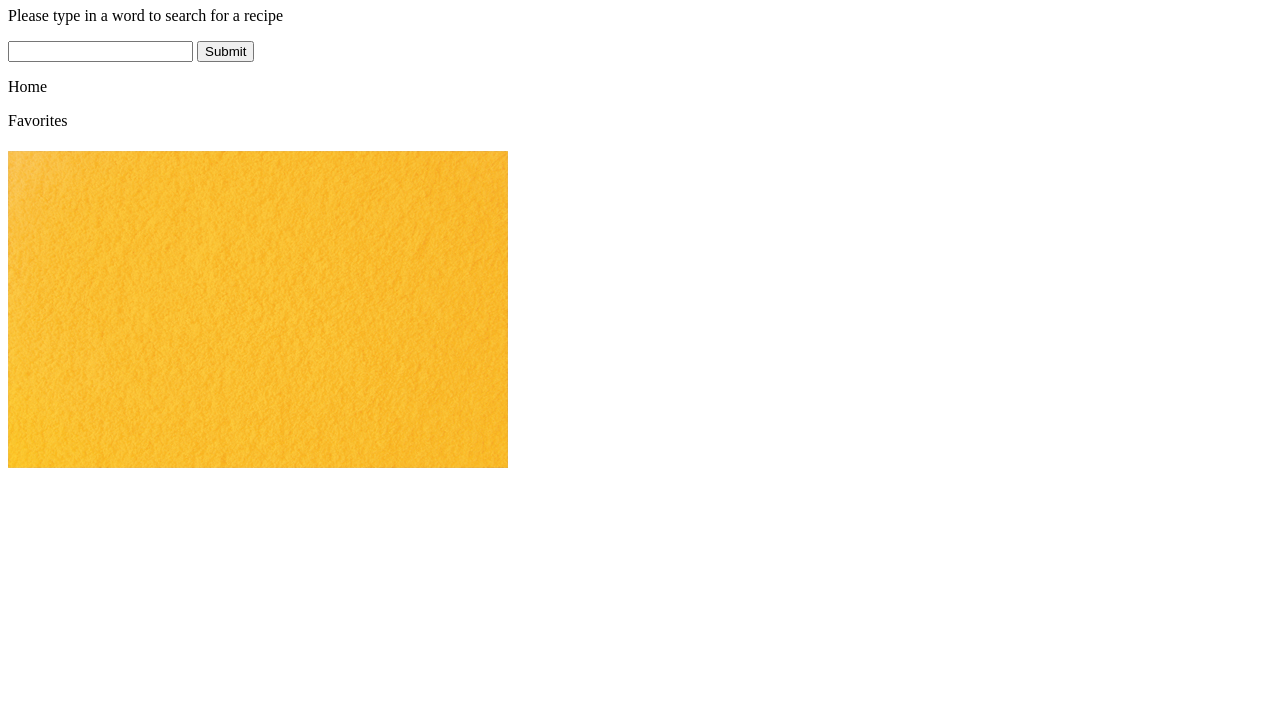
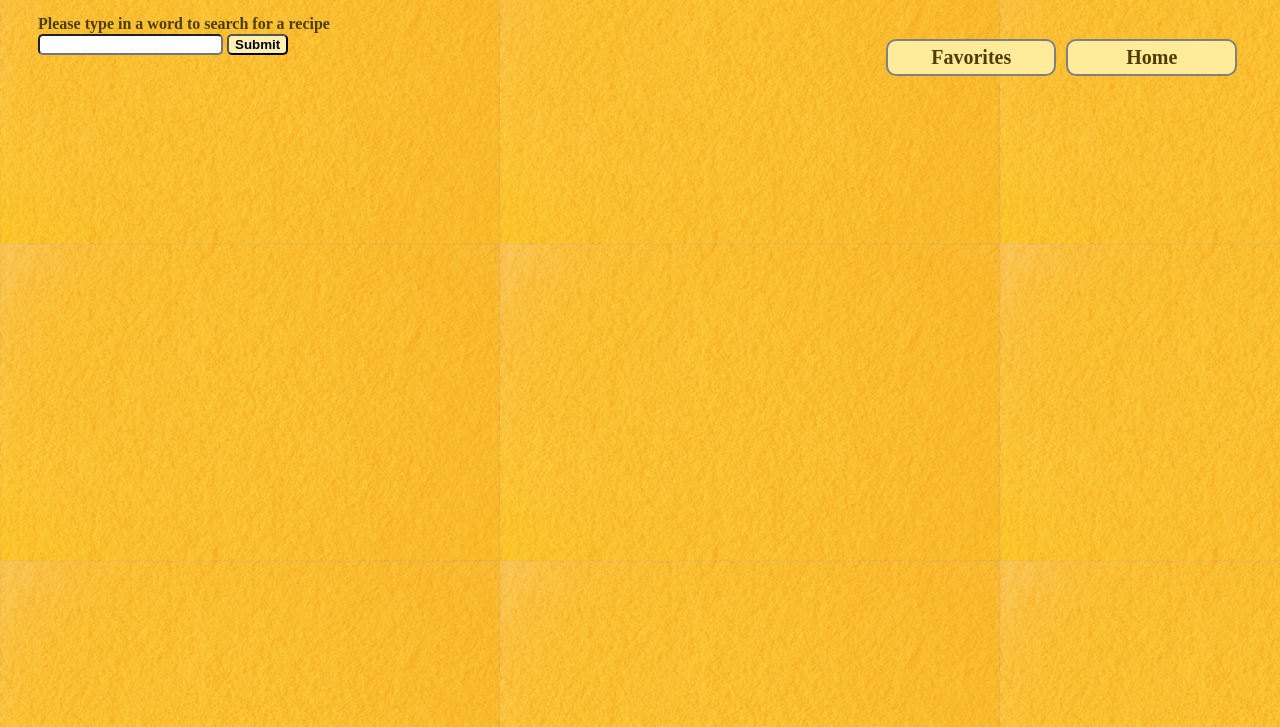
Before and after one commit to uacs337spring2019/final-project-sa-ell, a website: page index.html in a window 1280 px wide. Shown: the part 73-800 px from the top of the page. Drawn offline with Linux system fonts and the light colour scheme.

Commit message:
Update index.html

```diff
--- a/index.html
+++ b/index.html
@@ -9,8 +9,8 @@ elements to the dom tree (recipes from API).
 -->
 <html>
 	<head>
-		<script type="text/javascript" src="project.js"></script>
-		<link rel="stylesheet" type="text/css" href="project.css">
+		<script type="text/javascript" src="index.js"></script>
+		<link rel="stylesheet" type="text/css" href="index.css">
 		<title>Final Project</title>
 	</head>
 	<body>
```
